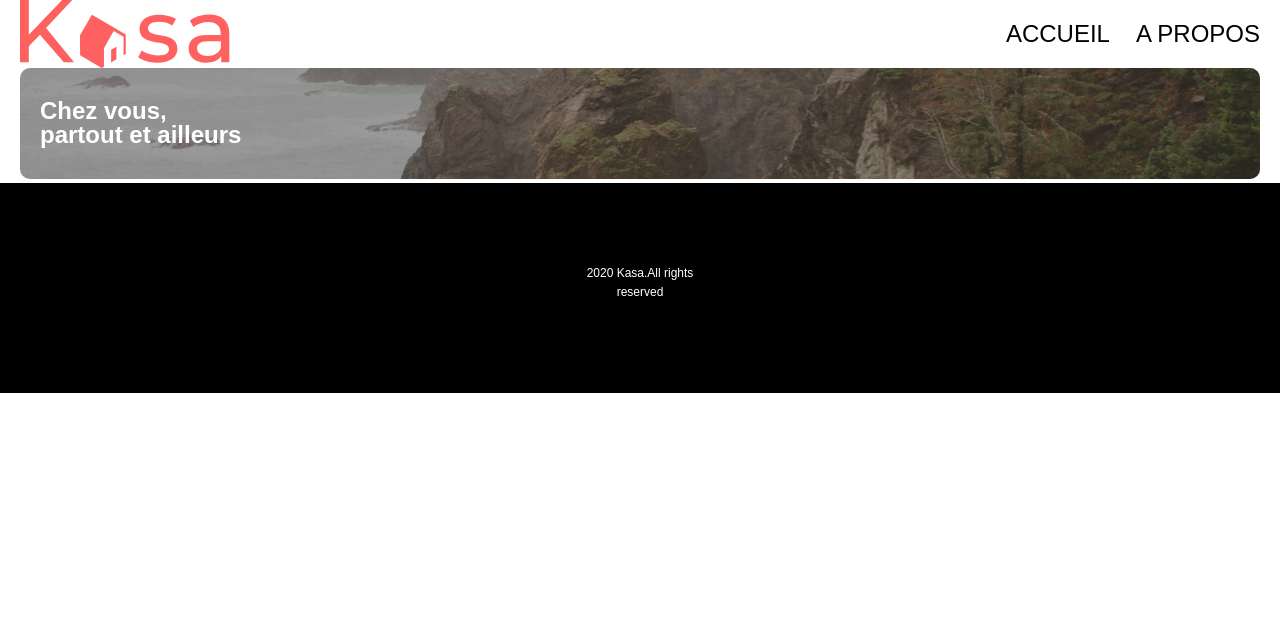
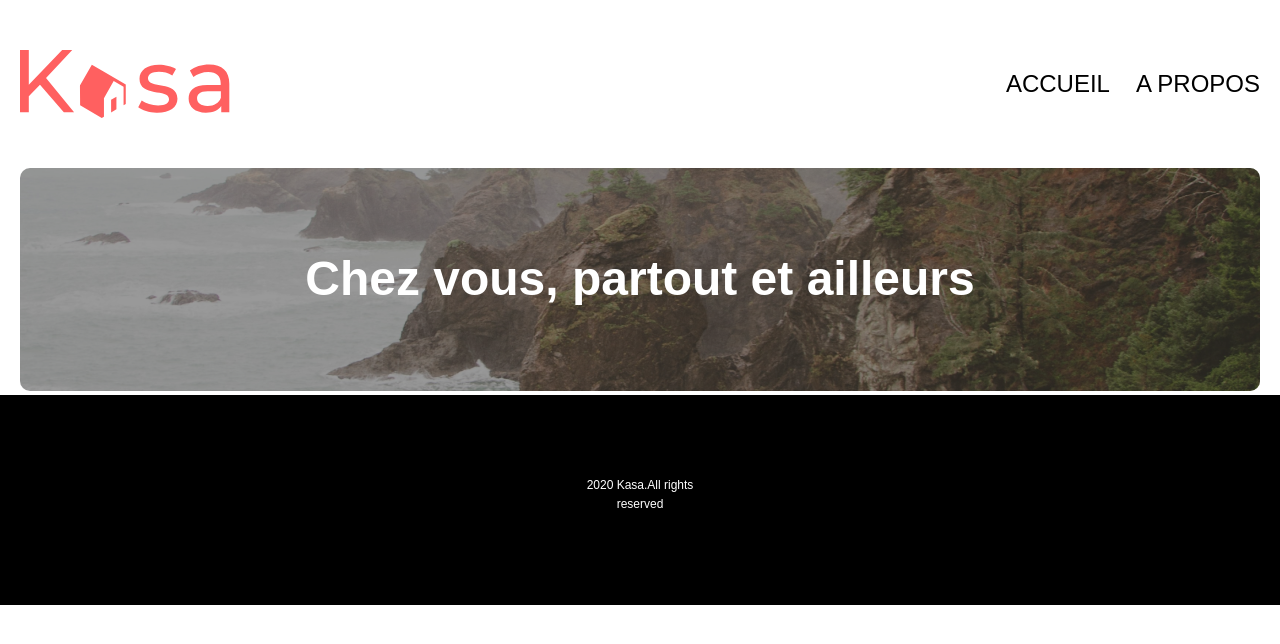
Before and after one commit to Julia13git/ProjetKasa, a React (Create React App) app: page / in a window 1280 px wide. Shown: the top 644 px of the page. Built offline with nearby package versions, Linux system fonts and the light colour scheme.

Commit message:
Modifications de Banner

```diff
--- a/src/components/Banner/index.jsx
+++ b/src/components/Banner/index.jsx
@@ -10,7 +10,7 @@ function Banner(){
 
         </div>
         <div className='banner-text'>
-            <h1 className='banner-title'>Chez vous, <br/>partout et ailleurs</h1>
+            <h1 className='banner-title'>Chez vous, partout et ailleurs</h1>
         </div>
 
     </div>
--- a/src/styles/scss/banner.scss
+++ b/src/styles/scss/banner.scss
@@ -4,8 +4,11 @@
     width: 100%;
     max-width: 1240px;
     box-sizing: border-box;
+    margin-inline: 20px;
+
     @media (min-width: 1024px) {
-
+        margin-inline: 100px;
+        justify-content: center;
     }
 }
 div .banner-img  {
@@ -13,8 +16,12 @@ div .banner-img  {
 & img{
     height: 111px;
     width: 100%;
+    //border: 1px solid #000000;
     border-radius: 10px;
     object-fit: cover;
+    @media (min-width: 1024px) {
+     height: 223px;
+    }
 }
 }
 .banner-cover{
@@ -24,17 +31,28 @@ div .banner-img  {
     position: absolute;
     background: black;
     opacity: 0.4;
+    @media (min-width: 1024px) {
+        height: 223px;
+       }
 }
 div .banner-text{
     display: flex;
     border-radius: 10px;
-    width: 100%;
+    width: 76%;
     height: 111px;
-
     position: absolute;
     align-items: center;
-& .banner-title{
+    flex-wrap: wrap;
+    @media (min-width: 1024px) {
+        height: 223px;
+        justify-content: center;
+    }
+& .banner-title {
     position: absolute;
     color: white;
     margin-inline: 20px;
-}}
+    @media (min-width: 1024px) {
+        font-size: 48px;
+        line-height: 68px;
+       }}
+}
--- a/src/styles/scss/header.scss
+++ b/src/styles/scss/header.scss
@@ -2,18 +2,18 @@ header {
     display: flex;
     width: 100%;
     //padding: 20px;
+    margin: 20px;
     justify-content: space-between;
     max-width: 1240px;
     box-sizing: border-box;
     @media (min-width: 1024px) {
         //padding: 50px 100px;
-
+        margin: 50px 100px;
     }
 & img {
     width: 140px;
     @media (min-width: 1024px) {
         width: 210px;
-
     }
 }
 & nav {
@@ -30,10 +30,6 @@ header {
     @media (min-width: 1024px) {
         font-size: 24px;
         line-height: 34px;
-
-
-
     }
+}}
 }
-}
-}
--- a/src/styles/scss/index.scss
+++ b/src/styles/scss/index.scss
@@ -13,7 +13,6 @@ h1{
   font-weight: 700;
   line-height: 24px;
 }
-
 #root{
   display: flex;
   width: 100vw;
```
Also changed, not shown: src/components/HousingCards/index.jsx (added, +8 -0 lines).
